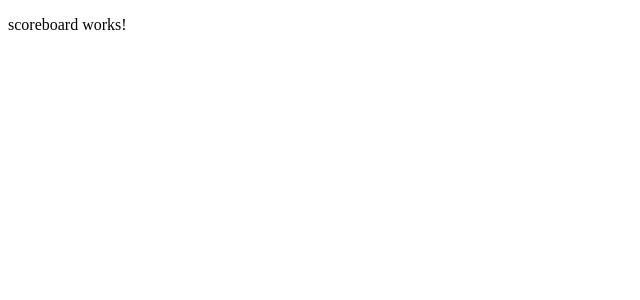
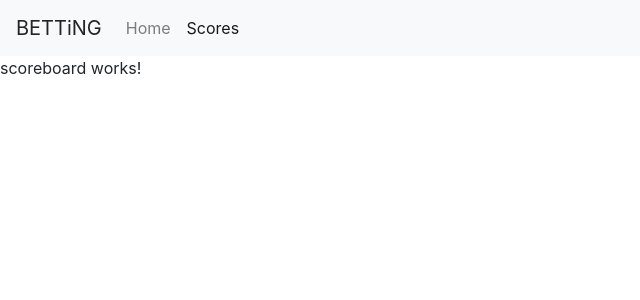
Before and after one commit to aaroncolaco/ui-app-betting, an Angular app: page /scores in a window 1280 px wide. Shown: the top 300 px of the page, without its empty margins (0-640 px from the left). Built offline with nearby package versions, Linux system fonts and the light colour scheme.

Commit message:
Add bootstrap v4 beta &  navbar

```diff
--- a/src/app/app.component.html
+++ b/src/app/app.component.html
@@ -1 +1,2 @@
+<app-navbar></app-navbar>
 <router-outlet></router-outlet>
--- a/src/app/components/navbar/navbar.component.html
+++ b/src/app/components/navbar/navbar.component.html
@@ -1,3 +1,13 @@
-<p>
-  navbar works!
-</p>
+<nav class="navbar navbar-expand-lg navbar-light bg-light">
+  <a class="navbar-brand">BETTiNG</a>
+  <button class="navbar-toggler" type="button" data-toggle="collapse" data-target="#navbarNavAltMarkup" aria-controls="navbarNavAltMarkup"
+    aria-expanded="false" aria-label="Toggle navigation">
+    <span class="navbar-toggler-icon"></span>
+  </button>
+  <div class="collapse navbar-collapse" id="navbarNavAltMarkup">
+    <div class="navbar-nav">
+      <a class="nav-item nav-link" href="#" [routerLinkActive]="['active']" [routerLinkActiveOptions]="{exact:true}" routerLink='/'>Home</a>
+      <a class="nav-item nav-link" href="#" [routerLinkActive]="['active']" [routerLinkActiveOptions]="{exact:true}" routerLink='scores'>Scores</a>
+    </div>
+  </div>
+</nav>
--- a/src/index.html
+++ b/src/index.html
@@ -1,5 +1,6 @@
 <!doctype html>
 <html lang="en">
+
 <head>
   <meta charset="utf-8">
   <title>Betting</title>
@@ -7,8 +8,20 @@
 
   <meta name="viewport" content="width=device-width, initial-scale=1">
   <link rel="icon" type="image/x-icon" href="favicon.ico">
+
+  <link rel="stylesheet" href="https://maxcdn.bootstrapcdn.com/bootstrap/4.0.0-beta.2/css/bootstrap.min.css" integrity="sha384-PsH8R72JQ3SOdhVi3uxftmaW6Vc51MKb0q5P2rRUpPvrszuE4W1povHYgTpBfshb"
+    crossorigin="anonymous">
+
 </head>
+
 <body>
   <app-root></app-root>
+  <script src="https://code.jquery.com/jquery-3.2.1.slim.min.js" integrity="sha384-KJ3o2DKtIkvYIK3UENzmM7KCkRr/rE9/Qpg6aAZGJwFDMVNA/GpGFF93hXpG5KkN"
+    crossorigin="anonymous"></script>
+  <script src="https://cdnjs.cloudflare.com/ajax/libs/popper.js/1.12.3/umd/popper.min.js" integrity="sha384-vFJXuSJphROIrBnz7yo7oB41mKfc8JzQZiCq4NCceLEaO4IHwicKwpJf9c9IpFgh"
+    crossorigin="anonymous"></script>
+  <script src="https://maxcdn.bootstrapcdn.com/bootstrap/4.0.0-beta.2/js/bootstrap.min.js" integrity="sha384-alpBpkh1PFOepccYVYDB4do5UnbKysX5WZXm3XxPqe5iKTfUKjNkCk9SaVuEZflJ"
+    crossorigin="anonymous"></script>
 </body>
+
 </html>
```
